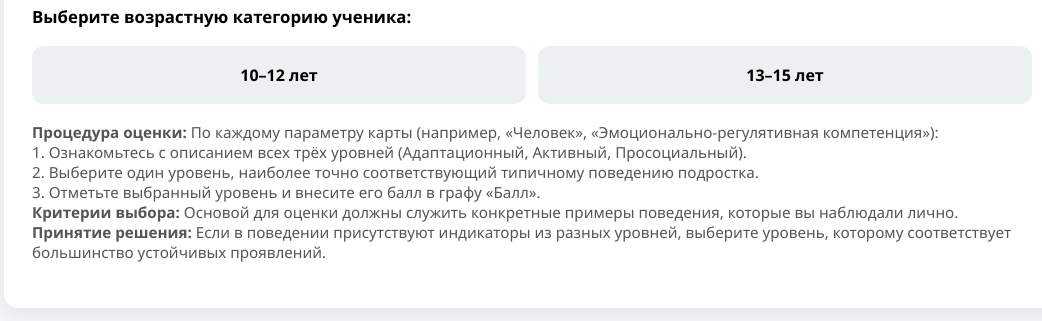
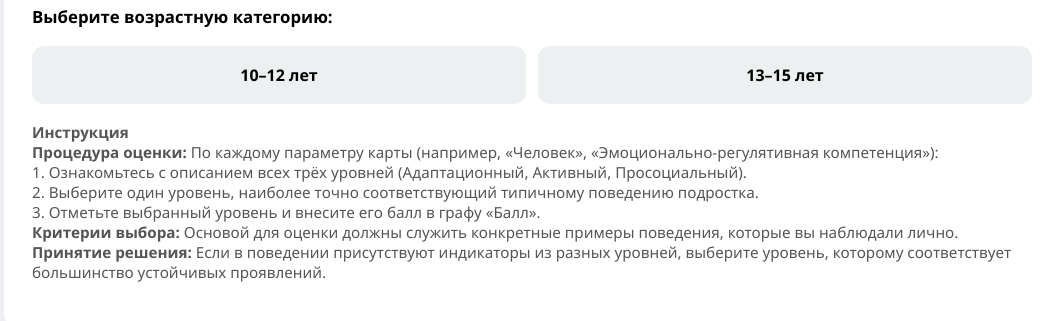
Before and after one commit to aleksa-barklin/karta, a plain HTML site: page index.html in a window 1280 px wide. Shown: the part 123-444 px from the top of the page, without its empty margins (108-1150 px from the left). Drawn offline with Linux system fonts and the light colour scheme.

Commit message:
Update index.html

```diff
--- a/index.html
+++ b/index.html
@@ -31,12 +31,12 @@ a.file-link { display:inline-block; margin-top:10px; color:#1a73e8; text-decorat
   <h1>Карта наблюдения</h1>
 
   <div id="ageBlock">
-    <div class="question">Выберите возрастную категорию ученика:</div>
+    <div class="question">Выберите возрастную категорию:</div>
     <div class="age-row">
       <div class="age-btn" data-age="10-12">10–12 лет</div>
       <div class="age-btn" data-age="13-15">13–15 лет</div>
     </div>
-    <div class="small"><b>Процедура оценки:</b> По каждому параметру карты (например, «Человек», «Эмоционально-регулятивная компетенция»):<br>
+    <div class="small"><b>Инструкция</b><br><b>Процедура оценки:</b> По каждому параметру карты (например, «Человек», «Эмоционально-регулятивная компетенция»):<br>
 1. Ознакомьтесь с описанием всех трёх уровней (Адаптационный, Активный, Просоциальный).<br>
 2. Выберите один уровень, наиболее точно соответствующий типичному поведению подростка.<br>
 3. Отметьте выбранный уровень и внесите его балл в графу «Балл».<br>
@@ -244,7 +244,7 @@ const q13 = [
     ]
   },
   {
-    question: "Микроуровень (взаимодействие: ближайшее окружение — УДО, семья, сверстники)",
+    question: "Микроуровень (ближайшее окружение: подростково-взрослые общности УДО, семья, сверстники)",
     category: "ВСС",
     options: [
       { value: 1, text: "<b>Адаптационный (1 балл)</b><br>• Умеет поддержать общение со знакомыми взрослыми: отвечает на вопросы, может поддержать краткий разговор на нейтральные темы<br>• Высказывает и аргументирует свое мнение в группе, особенно когда его позицию уже поддержал кто-то из авторитетных сверстников<br>• Соглашается принять новую роль (лидера, критика, генератора идей) в групповой работе после прямого предложения и одобрения группы" },
```
